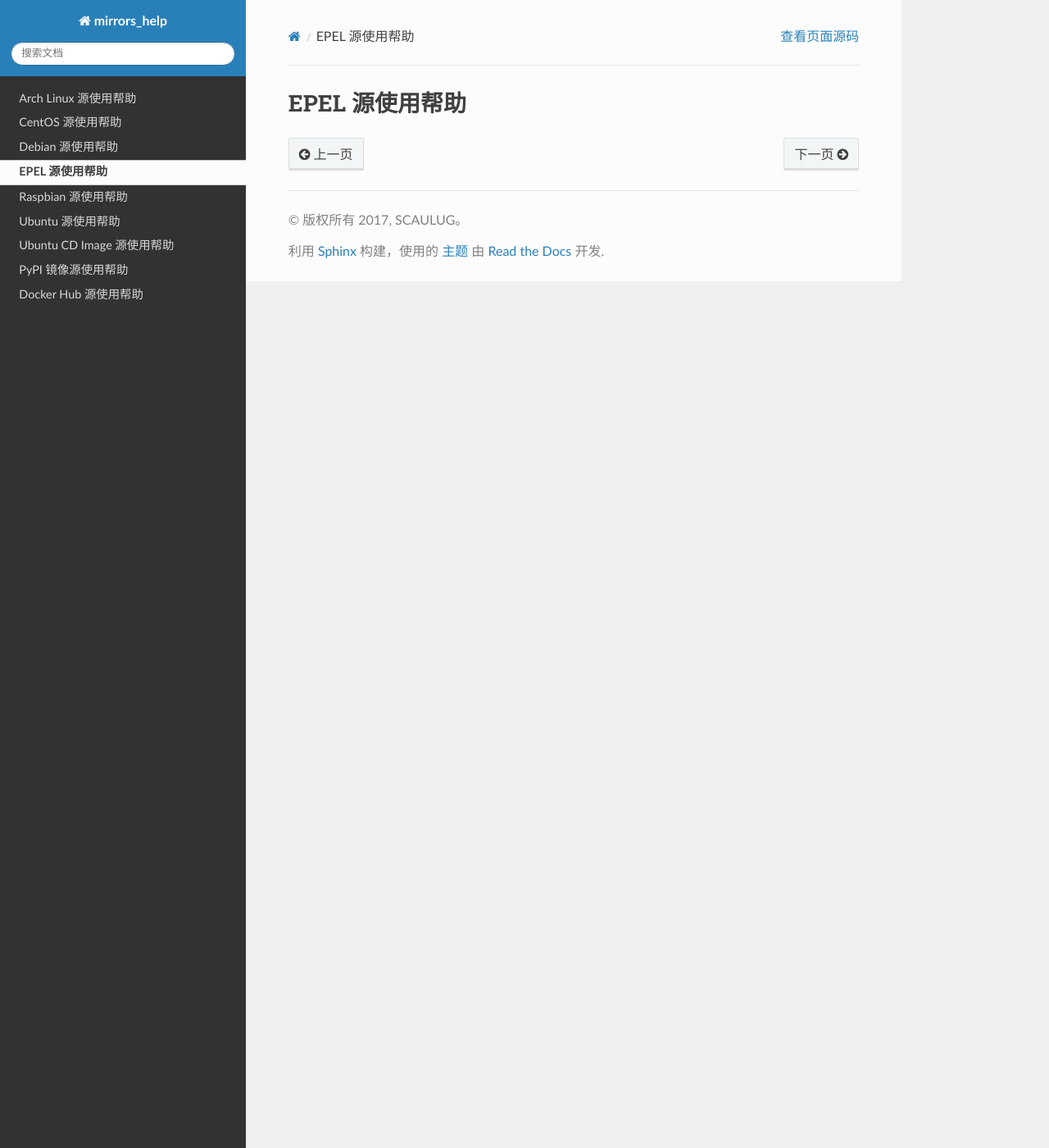
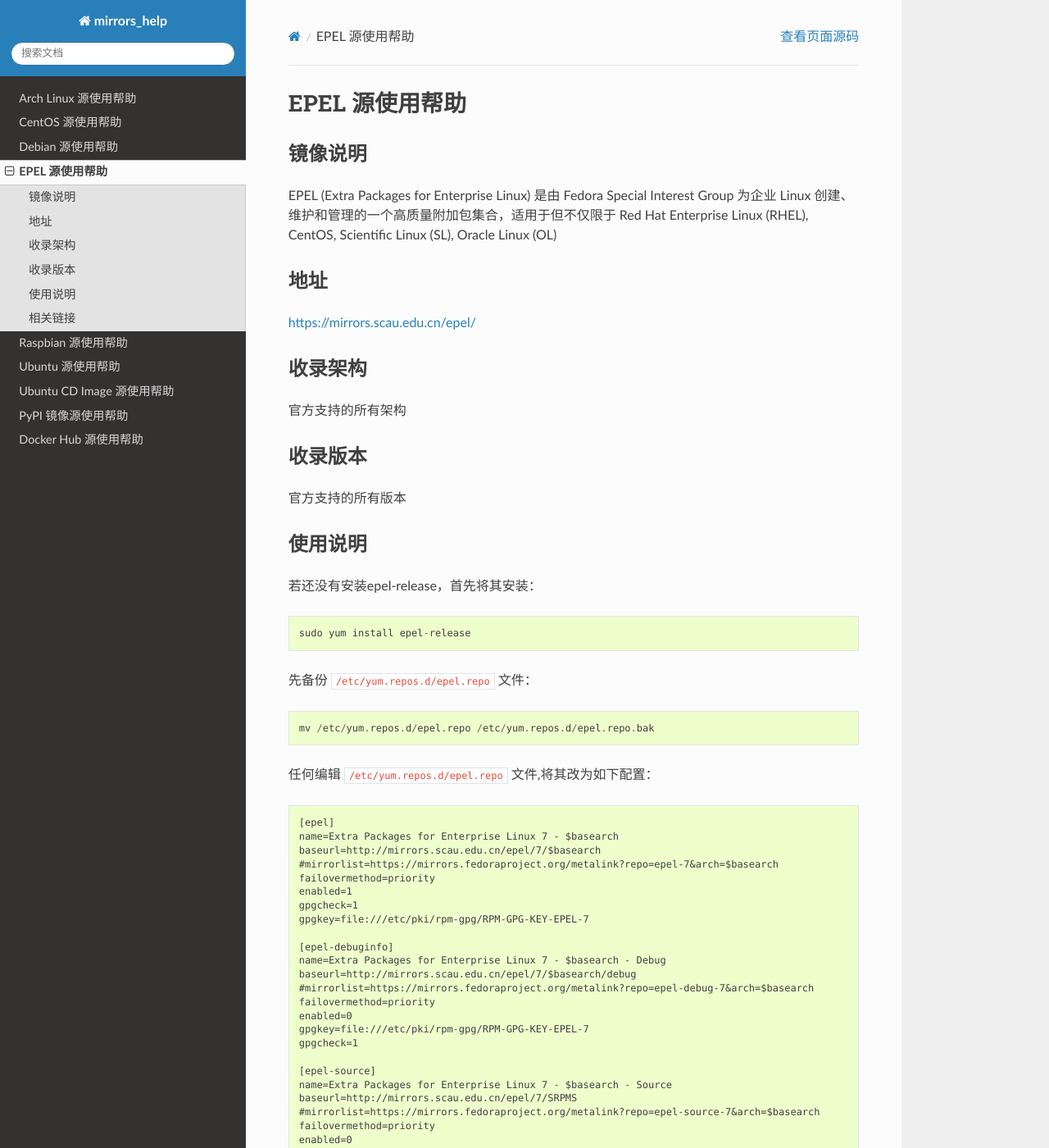
Before and after one commit to SCAULUG/Mirrors-Help, a Sphinx documentation site: the page built from source/epel.rst, in a window 1280 px wide and 1400 px high. Shown: the whole window at 82% size. Built offline with Sphinx 7.4.7 and the Read the Docs theme 2.0.0, drawn with Linux system fonts in a browser that asks for light colours; some of the changed text lies outside the part shown.

Commit message:
add some_linux_distributions help

```diff
--- a/source/debian.rst
+++ b/source/debian.rst
@@ -1,2 +1,57 @@
+=================
 Debian 源使用帮助
 =================
+
+地址
+====
+
+https://mirrors.scau.edu.cn/debian/
+
+
+收录架构
+========
+
+Debian 支持的所有架构，如 AMD64 (x86_64), Intel x86, ARM, MIPS, ppc64el, s390x 等
+
+
+收录版本
+========
+
+Debian Old Stable, Stable(稳定版), Testing(测试版), Unstable(不稳定版)
+
+当前 Stable 为 Debian 9，代号为 Stretch。
+当前的”测试版“版本代号是 buster。
+”不稳定版“的版本代号永远都被称为 sid。
+
+有关发行版信息可以查看 Debian 官网：https://www.archlinux.org/
+
+
+使用说明
+========
+
+
+可以运用如下命令备份 ``/etc/apt/sources.list`` 文件：
+
+::
+
+  sudo cp /etc/apt/sources.list /etc/apt/sources.list.bak
+
+一般情况下，将 :file:`/etc/apt/sources.list` 文件中 Debian 默认的源地址 ``http://httpredir.debian.org/``
+替换为 ``http://mirrors.scau.edu.cn`` 即可
+
+可以使用如下命令进行替换：
+
+::
+
+  sudo sed -i 's/httpredir.debian.org/mirrors.scau.edu.cn/g' /etc/apt/sources.list
+
+替换后执行 ``sudo apt-get update`` 更新软件源列表
+
+相关链接
+========
+
+:官方主页: https://www.debian.org/
+:邮件列表: https://www.debian.org/MailingLists/
+:Wiki: https://wiki.debian.org/
+:文档: https://www.debian.org/doc/
+:镜像列表: https://www.debian.org/mirror/list
--- a/source/epel.rst
+++ b/source/epel.rst
@@ -1,2 +1,75 @@
+===============
 EPEL 源使用帮助
 ===============
+
+镜像说明
+========
+
+EPEL (Extra Packages for Enterprise Linux) 是由 Fedora Special Interest Group 为企业 Linux 创建、维护和管理的一个高质量附加包集合，适用于但不仅限于 Red Hat Enterprise Linux (RHEL), CentOS, Scientific Linux (SL), Oracle Linux (OL)
+
+地址
+====
+
+https://mirrors.scau.edu.cn/epel/
+
+收录架构
+==============================
+
+官方支持的所有架构
+
+收录版本
+==============================
+
+官方支持的所有版本
+
+使用说明
+========
+
+若还没有安装epel-release，首先将其安装：
+
+::
+
+  sudo yum install epel-release
+
+先备份 ``/etc/yum.repos.d/epel.repo`` 文件：
+
+::
+
+  mv /etc/yum.repos.d/epel.repo /etc/yum.repos.d/epel.repo.bak
+
+任何编辑 ``/etc/yum.repos.d/epel.repo`` 文件,将其改为如下配置：
+
+::
+
+    [epel]
+    name=Extra Packages for Enterprise Linux 7 - $basearch
+    baseurl=http://mirrors.scau.edu.cn/epel/7/$basearch
+    #mirrorlist=https://mirrors.fedoraproject.org/metalink?repo=epel-7&arch=$basearch
+    failovermethod=priority
+    enabled=1
+    gpgcheck=1
+    gpgkey=file:///etc/pki/rpm-gpg/RPM-GPG-KEY-EPEL-7
+
+    [epel-debuginfo]
+    name=Extra Packages for Enterprise Linux 7 - $basearch - Debug
+    baseurl=http://mirrors.scau.edu.cn/epel/7/$basearch/debug
+    #mirrorlist=https://mirrors.fedoraproject.org/metalink?repo=epel-debug-7&arch=$basearch
+    failovermethod=priority
+    enabled=0
+    gpgkey=file:///etc/pki/rpm-gpg/RPM-GPG-KEY-EPEL-7
+    gpgcheck=1
+
+    [epel-source]
+    name=Extra Packages for Enterprise Linux 7 - $basearch - Source
+    baseurl=http://mirrors.scau.edu.cn/epel/7/SRPMS
+    #mirrorlist=https://mirrors.fedoraproject.org/metalink?repo=epel-source-7&arch=$basearch
+    failovermethod=priority
+    enabled=0
+    gpgkey=file:///etc/pki/rpm-gpg/RPM-GPG-KEY-EPEL-7
+    gpgcheck=1
+
+相关链接
+==============================
+
+:WIKI: http://fedoraproject.org/wiki/EPEL
+:FAQ: http://fedoraproject.org/wiki/EPEL/faq
--- a/source/raspbian.rst
+++ b/source/raspbian.rst
@@ -1,2 +1,54 @@
+===================
 Raspbian 源使用帮助
 ===================
+
+镜像说明
+========
+
+Raspbian 是为树莓派设计，基于 Debian 7.0/wheezy 的操作系统。
+
+Raspbian 是树莓派的开发与维护机构 The Raspbeery Pi Foundation “树莓派基金会”，推荐用于树莓派的首选系统。
+
+地址
+====
+
+https://mirrors.scau.edu.cn/raspbian/
+
+
+收录架构
+========
+
+armhf
+
+收录版本
+========
+
+wheezy，jessie
+
+
+使用说明
+========
+
+先用以下命令备份 ``/etc/apt/sources.list`` 文件内容：
+
+::
+
+  sudo mv /etc/apt/sources.list /etc/apt/sources.list.bak
+
+新建 ``/etc/apt/sources.list`` 文件，并根据版本加入对应内容：
+
+**Debian 8 jessie**
+
+::
+
+  deb http://mirrors.scau.edu.cn/raspbian/raspbian/ jessie main non-free contrib
+  deb-src http://mirrors.scau.edu.cn/raspbian/raspbian/ jessie main non-free contrib
+
+**Debian 7 wheezy**
+
+::
+
+  deb http://mirrors.scau.edu.cn/raspbian/raspbian/ wheezy main non-free contrib
+  deb-src http://mirrors.scau.edu.cn/raspbian/raspbian/ wheezy main non-free contrib
+
+最后执行 ``sudo apt-get update`` 更新软件源
```
